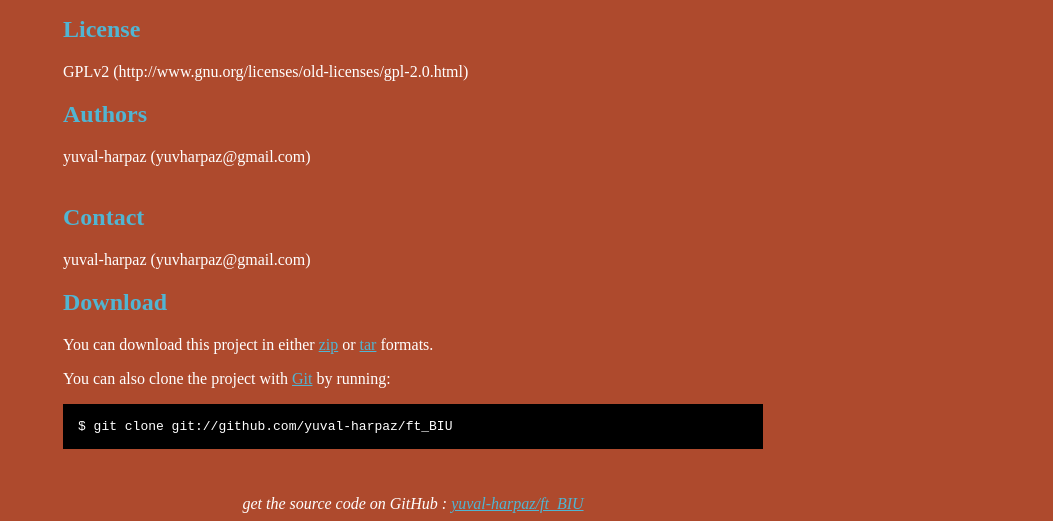
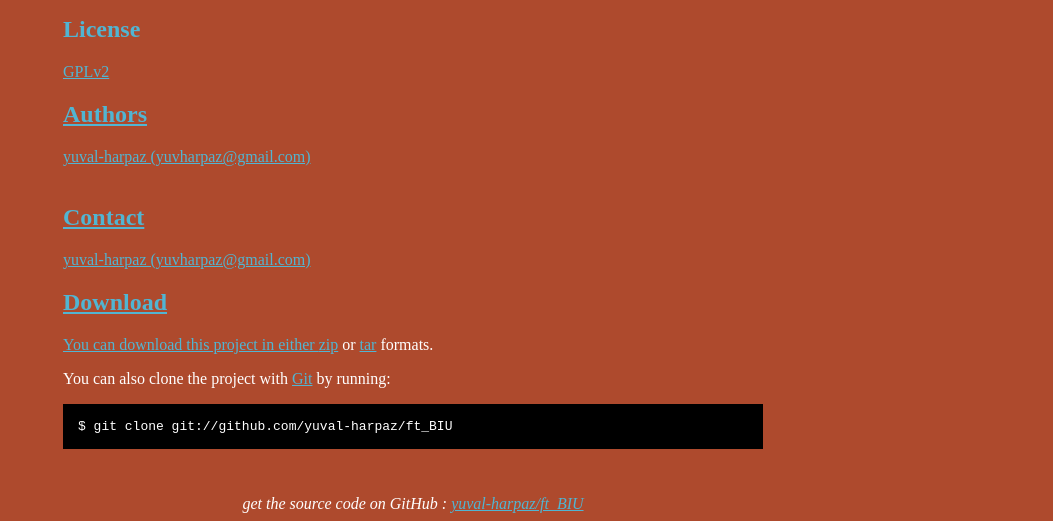
Before and after one commit to yuval-harpaz/ft_BIU, a plain HTML site: page index.html in a window 1280 px wide. Shown: the part 321-842 px from the top of the page, without its empty margins (227-1280 px from the left). Drawn offline with Linux system fonts and the light colour scheme.

Commit message:
link added

```diff
--- a/index.html
+++ b/index.html
@@ -57,7 +57,7 @@ https://github.com/yuval-harpaz/ft_BIU/wiki</p><h2>Install</h2>
 <p>see this wiki page for installation:
 https://github.com/yuval-harpaz/ft_BIU/wiki/How-to-get-the-code</p>
 <h2>License</h2>
-<p>GPLv2 (http://www.gnu.org/licenses/old-licenses/gpl-2.0.html)</p>
+<p><a href="http://www.gnu.org/licenses/old-licenses/gpl-2.0.html">GPLv2</p>
 <h2>Authors</h2>
 <p>yuval-harpaz (yuvharpaz@gmail.com)
 <br/>
```
